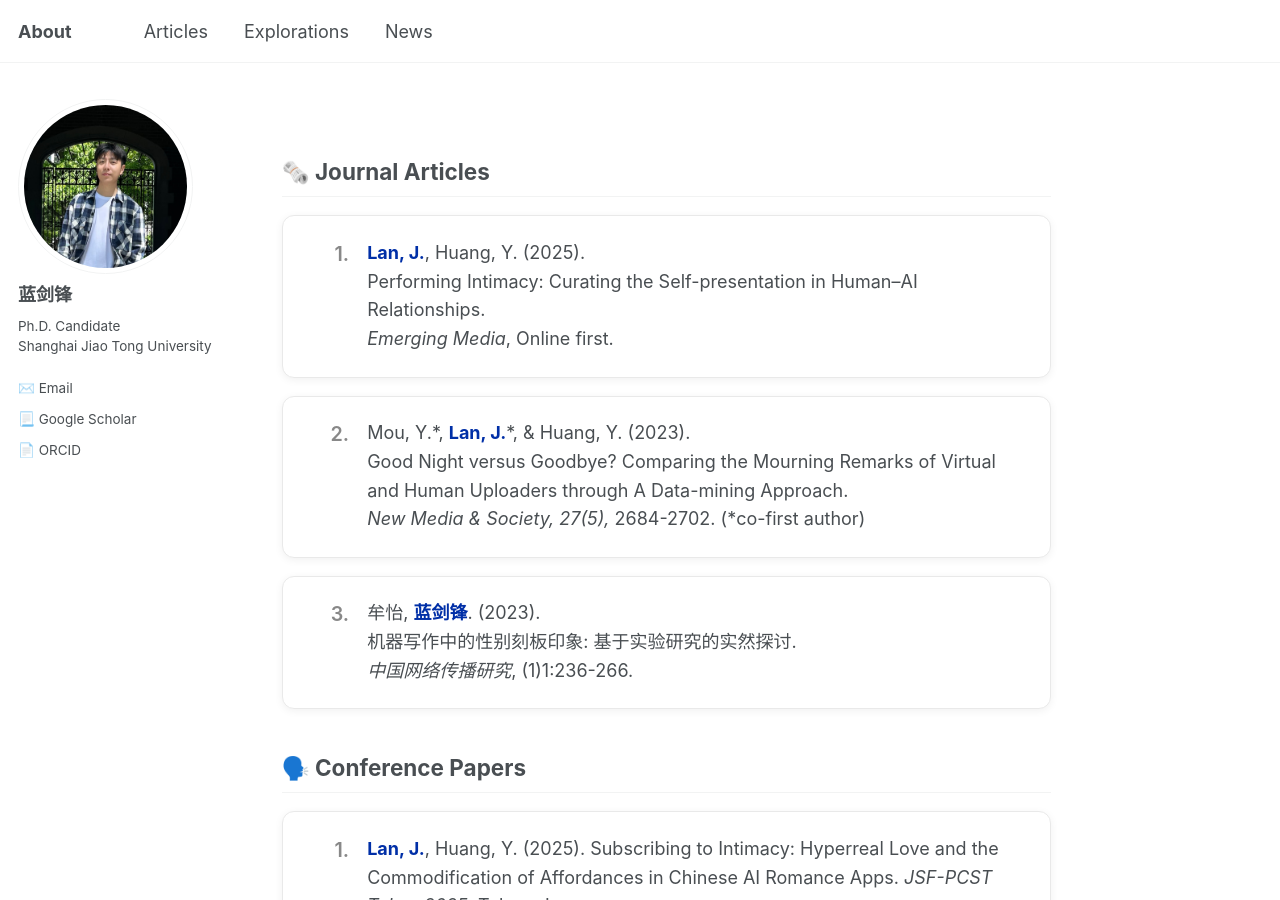
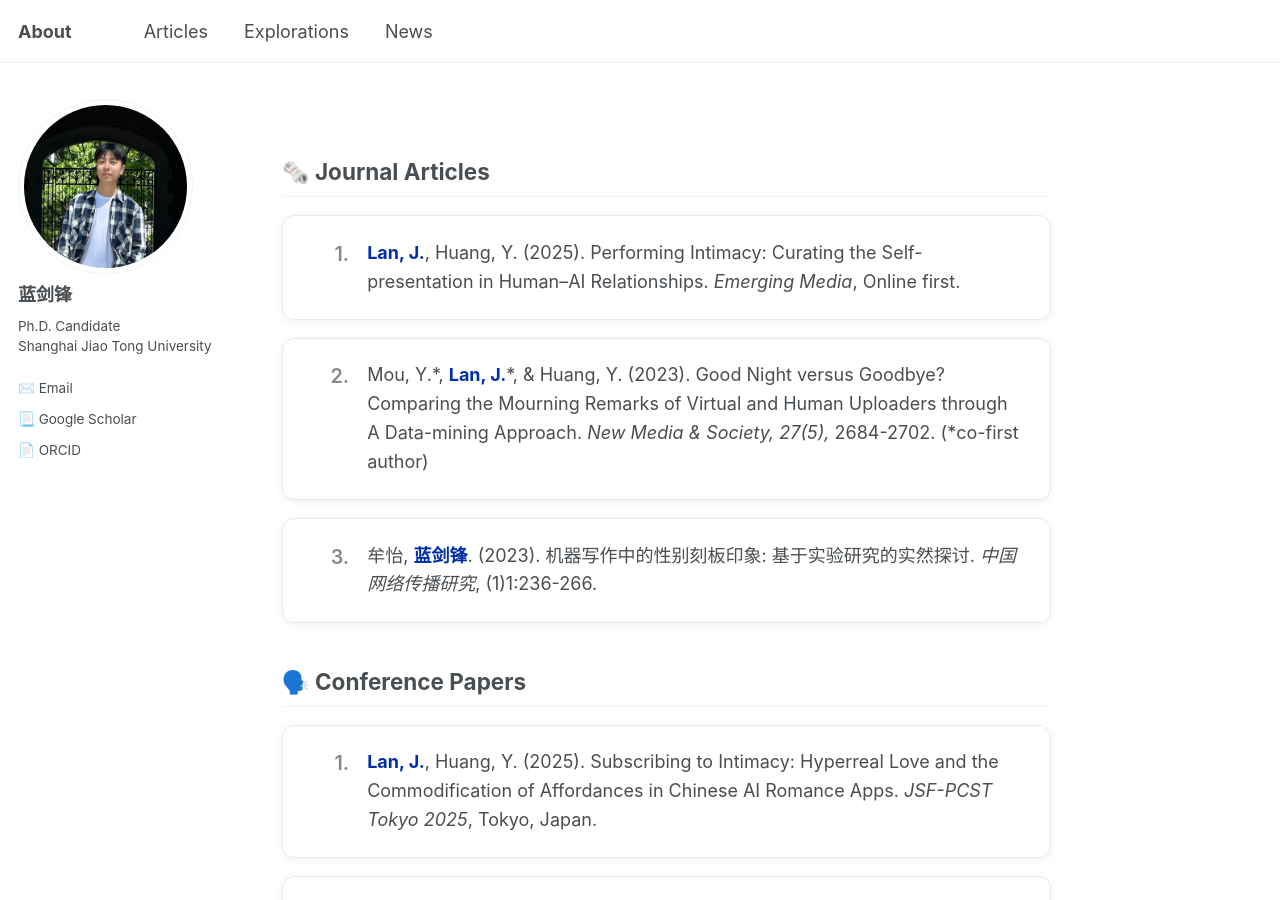
Before and after one commit to jianfenglan/jianfenglan.github.io, a Jekyll site: the page built from articles.md, in a window 1280 px wide and 900 px high. Built offline with Jekyll 4.4.1, drawn with Linux system fonts in a browser that asks for light colours; some of the changed lines change nothing that is shown.

Commit message:
Update articles.md

```diff
--- a/articles.md
+++ b/articles.md
@@ -102,25 +102,19 @@
 
 <h2>🗞️ Journal Articles</h2>
 <div class="publication-list">
-  <div class="publication-card" data-detail="test Read at 👉🏻: https://journals.sagepub.com/doi/10.1177/27523543251334157">
+  <div class="publication-card" data-detail="Ever wondered what happens when private chats with an AI go public? 🤔 This paper examines how users of the chatbot Replika perform their 'intimate' relationships on social media. <br><br> It turns out, it's a fascinating mix of seeking genuine validation and carefully crafting an idealized self-image. We found that sharing these moments isn't just about the human-AI bond, but also about managing our own emotions and social standing. It's a performance for an audience! 🎭 <br><br> Some key questions we explored: <br> ❤️ When we post about our AI companions, are we looking for connection or just applause? <br> 🤖 Does sharing these intimate moments online reinforce our self-worth, or does it feed our inner narcissist? <br><br> Here's a model of the motivations and outcomes we discovered: <br> <img src='images/paper/EMM_F1.png' alt='A diagram showing the social presentation mechanisms of human-AI intimacy' style='width:100%; border-radius: 8px; margin-top: 1rem; margin-bottom: 1rem;'> <br> What do you think? Is our AI partner just a character in the story we write about ourselves online? ✨ <br><br>Read at 👉🏻: https://journals.sagepub.com/doi/10.1177/27523543251334157">
     <div class="publication-content">
-      <span class="my-name">Lan, J.</span>, Huang, Y. (2025).<br>
-      Performing Intimacy: Curating the Self-presentation in Human–AI Relationships.<br>
-      <em>Emerging Media</em>, Online first.
+      <span class="my-name">Lan, J.</span>, Huang, Y. (2025). Performing Intimacy: Curating the Self-presentation in Human–AI Relationships. <em>Emerging Media</em>, Online first.
     </div>
   </div>
-  <div class="publication-card" data-detail="test Read at 👉🏻: https://journals.sagepub.com/doi/abs/10.1177/14614448231212822">
+  <div class="publication-card" data-detail="test <br>Read at 👉🏻: https://journals.sagepub.com/doi/abs/10.1177/14614448231212822">
     <div class="publication-content">
-      Mou, Y.*, <span class="my-name">Lan, J.</span>*, & Huang, Y. (2023).<br>
-      Good Night versus Goodbye? Comparing the Mourning Remarks of Virtual and Human Uploaders through A Data-mining Approach.<br>
-      <em>New Media & Society, 27(5),</em> 2684-2702. (*co-first author)
+      Mou, Y.*, <span class="my-name">Lan, J.</span>*, & Huang, Y. (2023). Good Night versus Goodbye? Comparing the Mourning Remarks of Virtual and Human Uploaders through A Data-mining Approach. <em>New Media & Society, 27(5),</em> 2684-2702. (*co-first author)
     </div>
   </div>
   <div class="publication-card" data-detail="test ">
     <div class="publication-content">
-            牟怡, <span class="my-name">蓝剑锋</span>. (2023).<br>
-      机器写作中的性别刻板印象: 基于实验研究的实然探讨.<br>
-      <em>中国网络传播研究</em>, (1)1:236-266.
+            牟怡, <span class="my-name">蓝剑锋</span>. (2023). 机器写作中的性别刻板印象: 基于实验研究的实然探讨. <em>中国网络传播研究</em>, (1)1:236-266.
     </div>
   </div>
 </div>
@@ -130,7 +124,7 @@
   <div class="publication-card" data-detail="test">
     <div class="publication-content"><span class="my-name">Lan, J.</span>, Huang, Y. (2025). Subscribing to Intimacy: Hyperreal Love and the Commodification of Affordances in Chinese AI Romance Apps. <em>JSF-PCST Tokyo 2025</em>, Tokyo, Japan. </div></div>
   <div class="publication-card" data-detail="test">
-    <div class="publication-content">Huang, Y., <span class="my-name">Lan, J.</span> (2025). Rethinking Vulnerability and Communication Inequality in East Asia: A Scoping Review of COVID-19 Science Communication Practices.  <em>JSF-PCST Tokyo 2025</em>, Tokyo, Japan. </div></div>
+    <div class="publication-content">Huang, Y., <span class="my-name">Lan, J.</span> (2025). Rethinking Vulnerability and Communication Inequality in East Asia: A Scoping Review of COVID-19 Science Communication Practices.  <em>JSF-PCST Tokyo 2025</em>, Tokyo, Japan. </div></div>
   <div class="publication-card" data-detail="test">
     <div class="publication-content">Huang, Y., <span class="my-name">Lan, J.</span> (2025). Media Metaphors and Social Meaning of ‘Internet’ in Taiwan (1995-2023). <em>AEJMC 2025</em>, San Francisco, U.S. <br>🥈 Second Runner Up Student Paper Award</div></div>
   <div class="publication-card" data-detail="test">
@@ -151,7 +145,6 @@
     <div class="publication-content"><span class="my-name">Lan, J.</span>, Mou, Y., Huang, Y. (2023). Good Night versus Goodbye? Comparing the Mourning Remarks of Virtual and Human Uploaders through A Data-mining Approach. <em>73rd ICA Annual Conference</em>, Toronto, Canada.</div></div>
 </div>
 
-<!-- Modal -->
 <div id="popup-modal" class="modal-overlay">
   <div class="modal-content">
     <span class="close-button">&times;</span>
```
